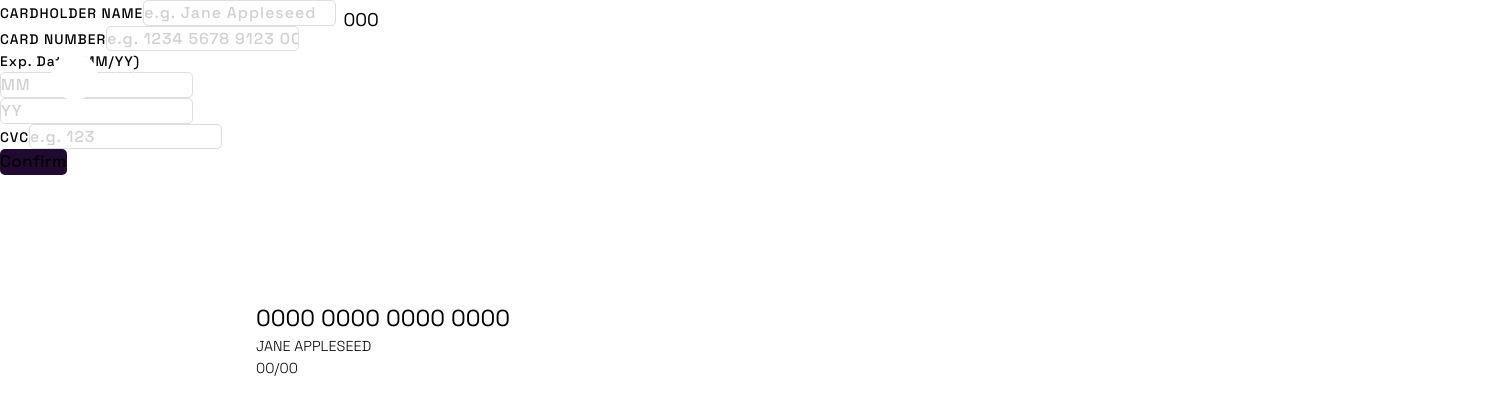
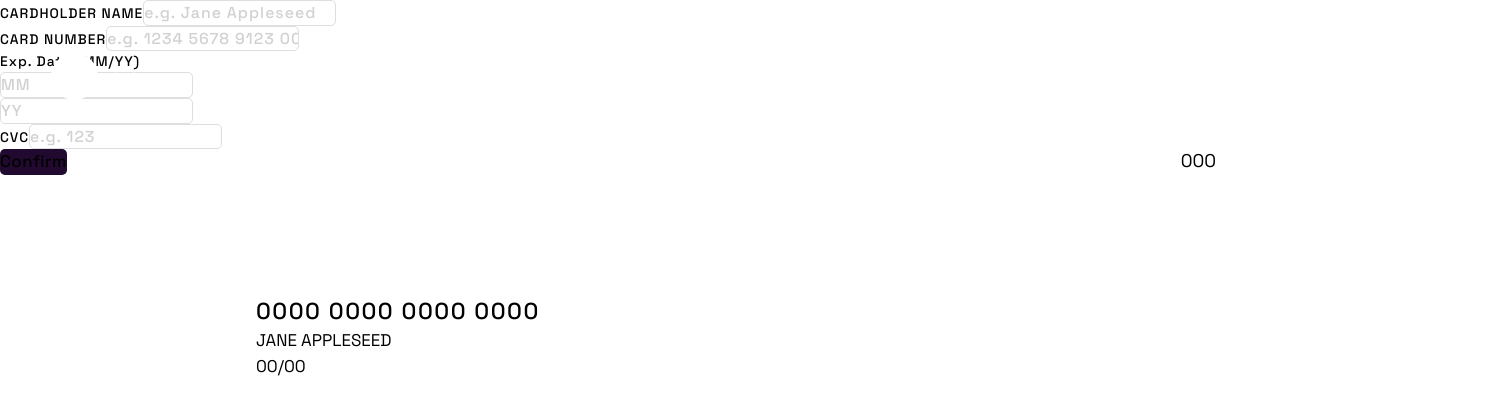
Before and after one commit to WAtuchei/FEMent-JS2-CardDetailForm, a React (Vite) app: page / in a window 1280 px wide. Shown: the top 414 px of the page, 1498 px wide, since content can reach past the window. Built offline with nearby package versions, Linux system fonts and the light colour scheme; the HTML template or start-up script is replaced by a standard one.

Commit message:
Style: Visual Card word's position

```diff
--- a/src/sass/components/CardPreview/cardPreview.scss
+++ b/src/sass/components/CardPreview/cardPreview.scss
@@ -32,23 +32,26 @@
         &__inform {
             position: absolute;
             bottom: calc(65% - 10dvw);
+        }
+            &__inform--num {
+                font-size: calc(.8rem + .8dvw);
+                font-weight: 500;
+                letter-spacing: 1.5px;
+            }
+            &__inform--name, &__inform--date {
+                font-size: calc(.5rem + .7dvw);
+                font-weight: 400;
+            }
 
-            &--num {
-                font-size: calc(.8rem + .8dvw);
-            }
-            &--name, &--date {
-                font-size: calc(.5rem + .5dvw);
-                font-weight: 300;
-            }
-        }
     }
 
     .Card-back {
         background-image: url(../../../assets/images/bg-card-back.png);
 
         &__CVC--con {
-            position: relative;
-            top: calc(6.3% + 6dvw);
+            position: absolute;
+            top: calc(6.3% + 6.7dvw);
+            right: calc(2% + 1dvw);
         }
         &__CVC--num {
             position: absolute;
@@ -59,6 +62,7 @@
 }
 
 // Media Query
+// Mobile
 @media only screen and (max-width: 640px) {
     .Card {width: clamp(280px, calc(100% + 2dvw), 350px)}
     .Card-side {
@@ -75,28 +79,59 @@
     .Card-back {
 
         &__CVC--con {
-            position: relative;
-            top: calc(6.3% + 6dvw);
+            top: calc(6.3% + 6.7dvw);
+            right: calc(2% + 1dvw);
         }
         &__CVC--num {
-            position: absolute;
             top: calc(5% + .5dvw);
             right: calc(12% + 1dvw);
         }
     }
 }
-@media only screen and (min-width: 1080px) and (max-width: 1280px) {
-    .Card-front__inform {
-        left: calc(32% - 12dvw) !important;
-        bottom: calc(75% - 14dvw) !important;
+// Tablets
+@media only screen and (min-width: 1024px) and (max-width: 1280px) {
+    .Card-front {
+        &__inform {
+            width: 97% !important;
+            left: calc(32% - 12dvw) !important;
+            bottom: calc(75% - 14dvw) !important;
+        }
+    }
+    .Card-back {
+        &__CVC--con {
+            top: calc(8% + 6dvw) !important;
+            right: calc(3% + 1dvw) !important;
+        }
     }
 }
-@media only screen and (min-width: 1500px) {
-    .Card-front__inform {
-        left: calc(32% - 9dvw) !important;
+@media only screen and (min-width: 1281px) {
+    .Card-front{
+        &__inform {
+            width: 95% !important;
+        }
     }
-    .Card-back__CVC--num {
-        top: calc(80% - 1.5dvw) !important;
+    .Card-back {
+        &__CVC--con {
+            top: calc(6% + 6dvw) !important;
+            right: calc(2% + 1dvw) !important;
+        }
+    }
+}
+// NoteBook
+@media only screen and (min-width: 1400px) {
+    .Card-front {
+        &__inform {
+            width: 95% !important;
+            // left: calc(32% - 12dvw) !important;
+            bottom: calc(75% - 10dvw) !important;
+        }
+    }
+    .Card-back {
+
+        &__CVC--con {
+            top: calc(6% + 5dvw) !important;
+            right: calc(2% + .5dvw) !important;
+        }
     }
 }
 @media only screen and (min-width: 1740px) {
@@ -104,7 +139,15 @@
         left: calc(32% - 7dvw) !important;
         bottom: calc(70% - 8dvw) !important;
     }
-    .Card-back__CVC--num {
-        top: calc(80% - 2.2dvw) !important;
+    .Card-back {
+
+        &__CVC--con {
+            top: calc(4% + 5dvw) !important;
+            right: calc(5% + 2dvw) !important;
+        }
+        &__CVC--num {
+            top: calc(85% - 1dvw) !important;
+            right: 1% !important;
+        }
     }
 }
```
